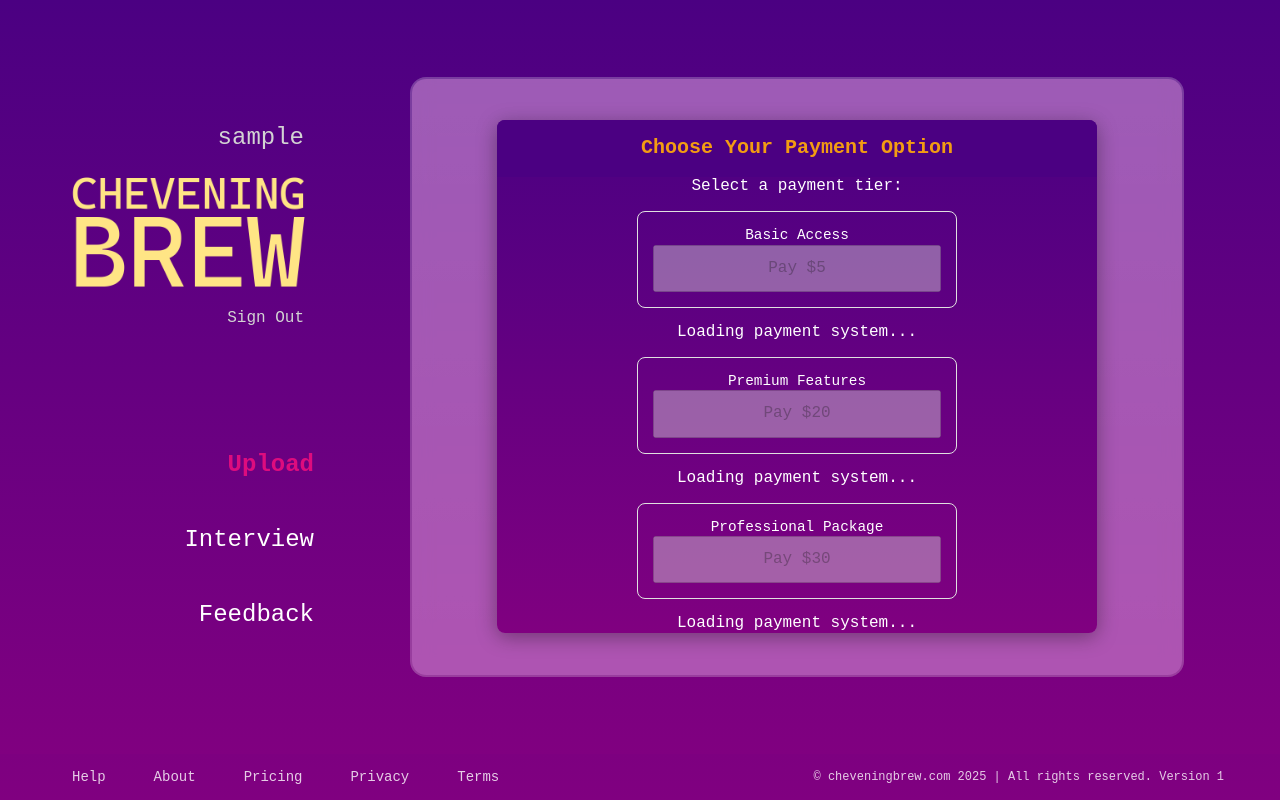
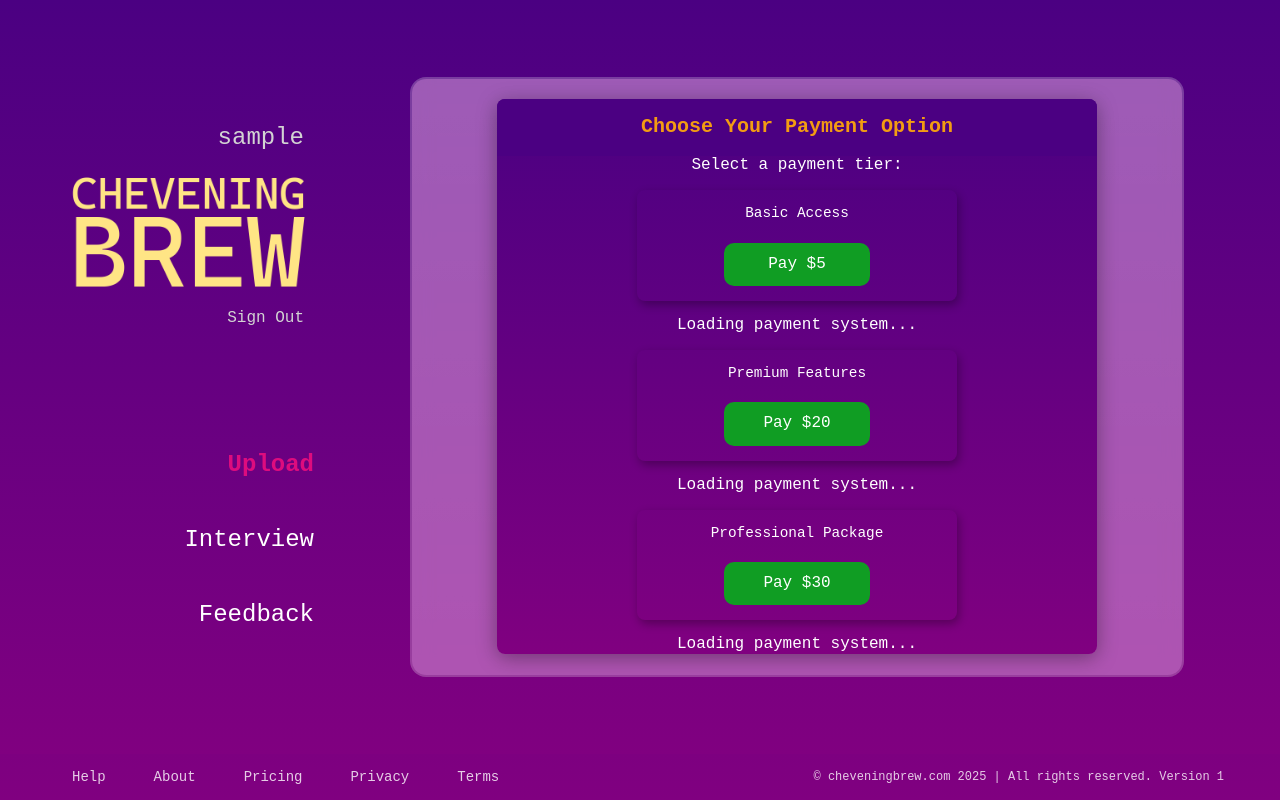
Before and after one commit to elihoole/cheveningbrew-interviewer, a React (Create React App) app: page /upload in a window 1280 px wide. Built offline with nearby package versions, Linux system fonts and the light colour scheme; no server answers; sample sign-in values are in the browser's storage.

Commit message:
pop- upade css

```diff
--- a/src/components/PaymentBox/PaymentBox.module.css
+++ b/src/components/PaymentBox/PaymentBox.module.css
@@ -1,8 +1,9 @@
 .tierInfo {
   display: center;
+  box-shadow: 2px 4px 10px rgba(0, 0, 0, 0.3);
   margin: 15px 0;
   padding: 15px;
-  border: 1px solid #e0e0e0;
+  /* border: 1px solid #c0bdbd; */
   border-radius: 8px;
   text-align: center;
 }
@@ -14,7 +15,18 @@
 }
 
 .paymentButton {
-  width: 100%;
+  width: 50%;
+  margin-top: 20px;
   padding: 12px;
   font-size: 1em;
+  border-radius: 10px;
+  background-color: rgb(16, 157, 35);
+  border: none;
+  color: white;
+  cursor: pointer;
+  transition: background-color 0.3s ease-in-out;
 }
+
+.paymentButton:hover {
+  background-color: rgb(107, 121, 109);
+}
--- a/src/pages/Upload/Upload.jsx
+++ b/src/pages/Upload/Upload.jsx
@@ -74,6 +74,7 @@ const Upload = () => {
                         Select a payment tier:
                       </p>
                       {/* Basic Tier */}
+                      <div className="flex flex-col space-y-4">
                       <PaymentBox
                         amount={5}
                         description="Basic Access"
@@ -100,6 +101,7 @@ const Upload = () => {
                         onPaymentError={handlePaymentError}
                         onPaymentDismissed={handlePaymentDismissed}
                       />
+                      </div>
                     </div>
                   </div>
                 </div>
```
